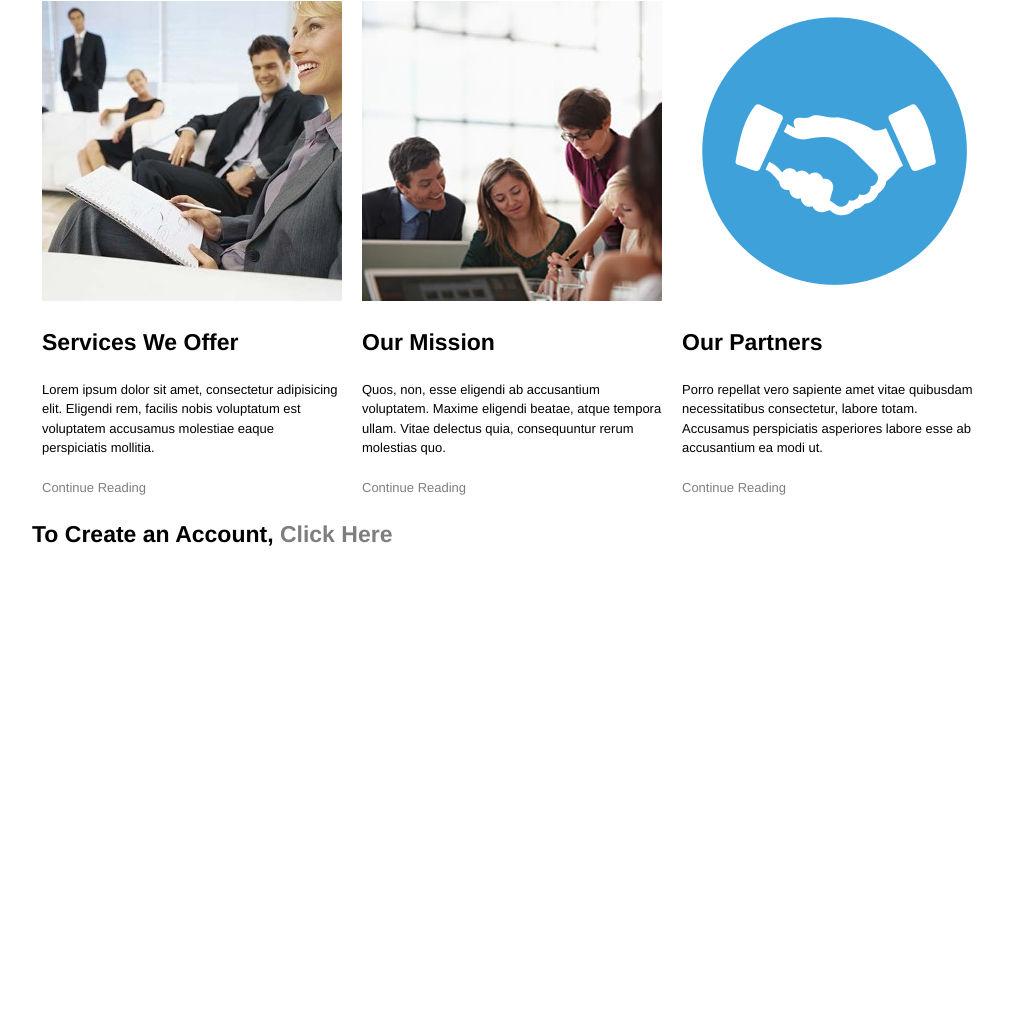
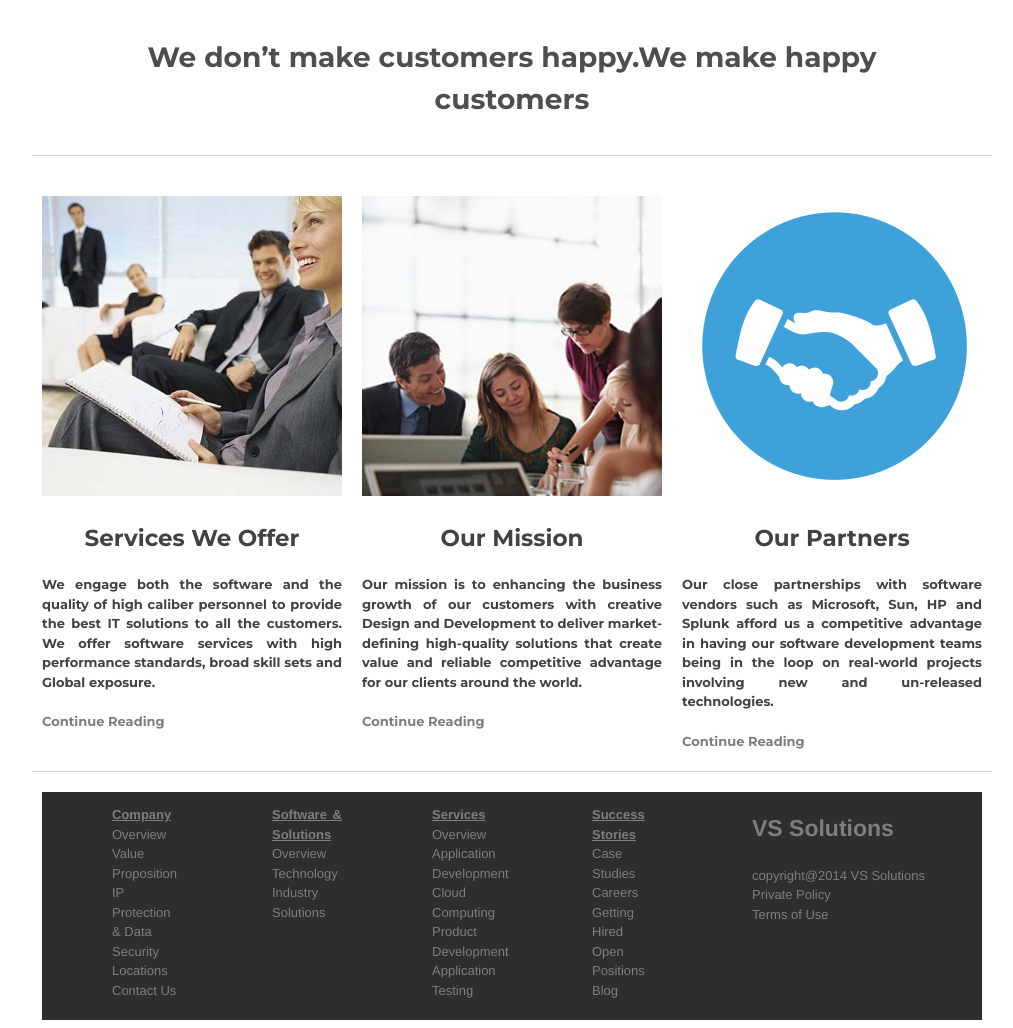
Before and after one commit to vishalsingh31/Assignment1-HTML-CSS, a plain HTML site: page index.html in a window 1280 px wide. Shown: the part 547-1575 px from the top of the page, without its empty margins (128-1141 px from the left). Before the commit the page ends 1127 px from the top, so only its background shows below. Drawn offline with Linux system fonts and the light colour scheme.

Commit message:
First Commit

```diff
--- a/css/style.css
+++ b/css/style.css
@@ -1,10 +1,12 @@
 header{
 	margin-top: -20px;
 	overflow: hidden;
+	position: fixed;
+	background: white
 }
 header h1{
 	float: left;
-	font-family:sans-serif;
+	font-family: 'Montserrat', sans-serif;
 	font-size: 40px;
 	color: #7e7e7e;
 }
@@ -25,3 +27,34 @@ a:hover{
 .main{
 	margin-top: 20px;
 }
+footer div{
+	background-color: #2F2E2E;
+}
+footer div ul{
+	list-style: none;
+}
+footer div ul li{
+	color: white;
+	text-align: justify;
+}
+.footer_first_section{
+	margin-left: 0;
+}
+.main h2,p{
+	font-family: 'Montserrat', sans-serif;
+	text-align: justify;
+	color: #424242;
+}
+.main h2{
+	text-align: center;
+}
+.hero{
+	margin-top: 110px;
+}
+blockquote h1{
+	font-size: 28px;
+	font-family: 'Montserrat', sans-serif;
+	text-align: center;
+	color: #4F4E4E;
+	margin-bottom: 35px;
+}
--- a/index.html
+++ b/index.html
@@ -5,48 +5,108 @@
 	<link rel="stylesheet" type="text/css" href="css/text.css">
 	<link rel="stylesheet" type="text/css" href="css/960_12_col.css">
 	<link rel="stylesheet" type="text/css" href="css/style.css">
+	<link href='https://fonts.googleapis.com/css?family=Montserrat:700' rel='stylesheet' type='text/css'>
+	<link href='https://fonts.googleapis.com/css?family=Open+Sans' rel='stylesheet' type='text/css'>
 	<title>Homepage-VS Solutions</title>
 </head>
 <body>
 	<div class="container_12">
-		<header>
+		<header class="grid_12">
 			<h1>VS Solutions</h1>
 			<nav>
 				<ul>
 					<li><a href="#">Home</a></li>
+					<li><a href="#">Login</a></li>
 					<li><a href="#">Projects</a></li>
 					<li><a href="#">Products</a></li>
 					<li><a href="#">Purchase</a></li>
 					<li><a href="#">About Us</a></li>
 				</ul>
 			</nav>
+			<hr>
 		</header>
+		<div class="grid_12 hero">
+			<img src="img/HeroImage.jpg">
+			<p></p>
+		</div>
 		<hr>
 		<div class="grid_12">
-			<img src="img/HeroImage.jpg">
+			<blockquote>
+				<h1>We don’t make customers happy.We make happy customers</h1>
+			</blockquote>
 		</div>
+		<hr>
 		<div class="main grid_12 clearfix">
 			<div class="grid_4 services_section alpha">
 				<img src="img/services1_image.jpg">
 				<h2>Services We Offer</h2>
-				<p>Lorem ipsum dolor sit amet, consectetur adipisicing elit. Eligendi rem, facilis nobis voluptatum est voluptatem accusamus molestiae eaque perspiciatis mollitia.</p>
+				<p>We engage both the software and the quality of high caliber personnel to provide the best IT solutions to all the customers. We offer software services with high performance standards, broad skill sets and Global exposure.</p>
 				<p><a href="#">Continue Reading</a></p>
 			</div>
 			<div class="grid_4 mission_section">
 				<img src="img/mission_image.jpg">
 				<h2>Our Mission</h2>
-				<p>Quos, non, esse eligendi ab accusantium voluptatem. Maxime eligendi beatae, atque tempora ullam. Vitae delectus quia, consequuntur rerum molestias quo.</p>
+				<p>Our mission is to enhancing the business growth of our customers with creative Design and Development to deliver market-defining high-quality solutions that create value and reliable competitive advantage for our clients around the world.</p>
 				<p><a href="#">Continue Reading</a></p>
 			</div>
 			<div class="grid_4 partners_section omega">
 				<img src="img/partners2_image.png">
 				<h2>Our Partners</h2>
-				<p>Porro repellat vero sapiente amet vitae quibusdam necessitatibus consectetur, labore totam. Accusamus perspiciatis asperiores labore esse ab accusantium ea modi ut.</p>
+				<p>Our close partnerships with software vendors such as Microsoft, Sun, HP and Splunk afford us a competitive advantage in having our software development teams being in the loop on real-world projects involving new and un-released technologies.</p>
 				<p><a href="#">Continue Reading</a></p>
 			</div>
 		</div>
+		<hr>
 		<footer>
-			<h2>To Create an Account, <a href="#">Click Here</a></h2>
+			<div class="grid_12">
+				<div class="grid_2 alpha footer_first_section">
+					<ul>
+					<li><a href="#"><u><b>Company</b></u></a></li>
+					<li><a href="#">Overview</a></li>
+					<li><a href="#">Value Proposition</a></li>
+					<li><a href="#">IP Protection & Data</a></li>
+					<li><a href="#">Security</a></li>
+					<li><a href="#">Locations</a></li>
+					<li><a href="#">Contact Us</a></li>
+					</ul>
+				</div>
+				<div class="grid_2">
+					<ul>
+					<li><a href="#"><u><b>Software & Solutions</b></u></a></li>
+					<li><a href="#">Overview</a></li>
+					<li><a href="#">Technology</a></li>
+					<li><a href="#">Industry Solutions</a></li>
+					</ul>
+				</div>
+				<div class="grid_2">
+					<ul>
+					<li><a href="#"><u><b>Services</b></u></a></li>
+					<li><a href="#">Overview</a></li>
+					<li><a href="#">Application Development</a></li>
+					<li><a href="#">Cloud Computing</a></li>
+					<li><a href="#">Product Development</a></li>
+					<li><a href="#">Application Testing</a></li>
+					</ul>
+				</div>
+				<div class="grid_2">
+					<ul>
+					<li><a href="#"><u><b>Success Stories</b></u></a></li>
+					<li><a href="#">Case Studies</a></li>
+					<li><a href="#">Careers</a></li>
+					<li><a href="#">Getting Hired</a></li>
+					<li><a href="#">Open Positions</a></li>
+					<li><a href="#">Blog</a></li>
+					</ul>
+				</div>
+				<div class="grid_4 omega">
+				<ul>
+					<li><a href="#"><h2>VS Solutions</h2></a></li>
+					<li><a href="#">copyright@2014 VS Solutions</a></li>
+					<li><a href="#">Private Policy</a></li>
+					<li><a href="#">Terms of Use</a></li>
+				</ul>
+				</div>
+			</div>
 		</footer>
 	</div>
 </body>
```
